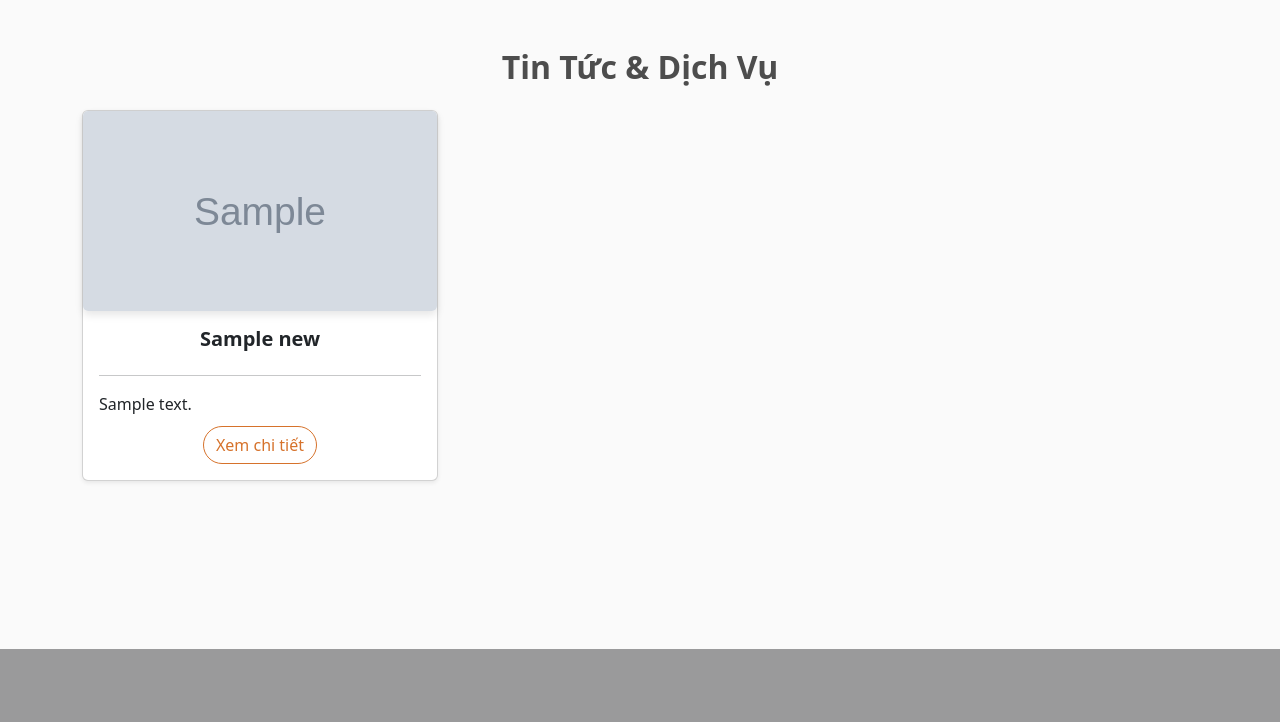
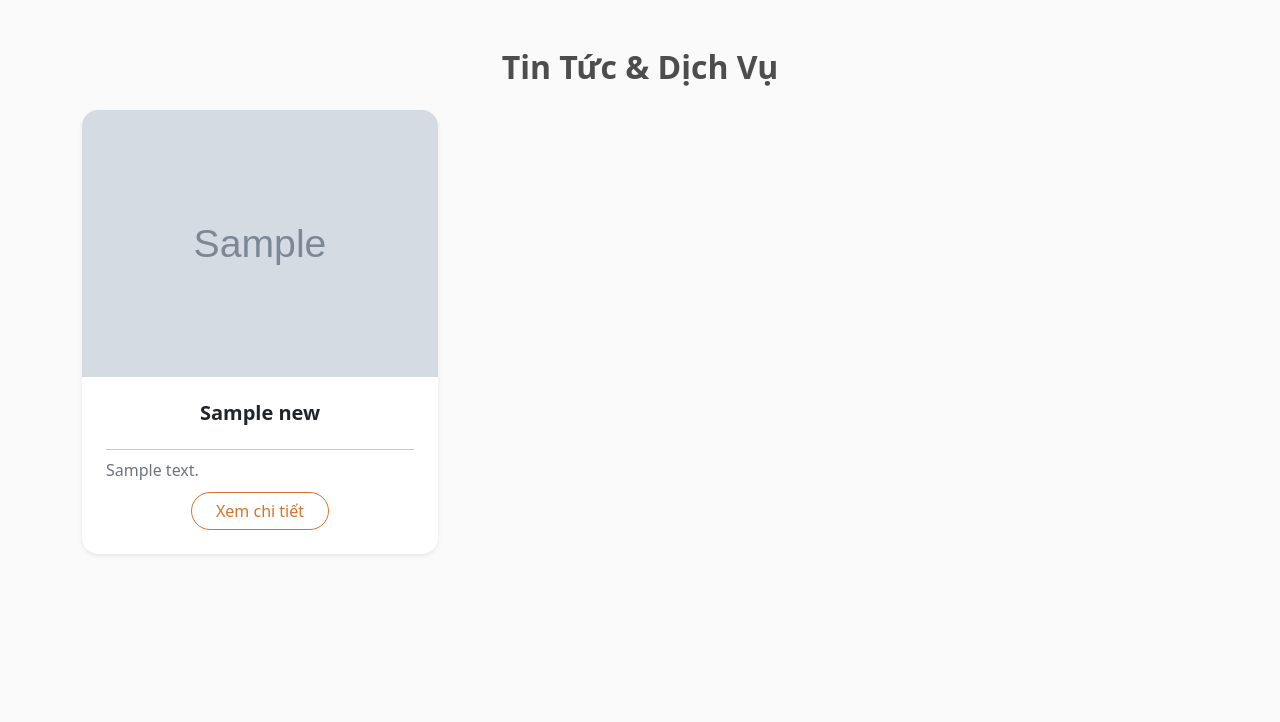
Before and after one commit to Matcry12/Website-news-about-Tuyen-Quang, a Django app: page /dich-vu-khac/ in a window 1280 px wide. Shown: the part 1016-1738 px from the top of the page. Before the commit the page ends 1665 px from the top, so only its background shows below. Run offline with Django 4.2, Linux system fonts and the light colour scheme; tables that the repository leaves empty hold one stand-in row (values such as "Sample post"); grey boxes marked "Sample" are stand-in pictures; some libraries are stand-ins or nearby versions.

Commit message:
fix auto delete product

```diff
--- a/home/models.py
+++ b/home/models.py
@@ -226,7 +226,7 @@ class UserProfile(models.Model):
     data_modified = models.DateTimeField(auto_now=True)
     profile_image = models.ImageField(null=True, blank=True, upload_to="profiles/")
     base_password = models.TextField(null=True, blank=True)
-    product = models.OneToOneField("Product", null=True, blank=True, on_delete=models.CASCADE)
+    product = models.OneToOneField("Product", null=True, blank=True, on_delete=models.SET_NULL)
 
     def __str__(self):
         return self.user.username
--- a/home/templates/apps/detail_hotel.html
+++ b/home/templates/apps/detail_hotel.html
@@ -88,15 +88,15 @@
                                 <!-- Filter by Room Code -->
                                 <div class="">
                                     <label for="room_code" class="form-label">{% trans "Số phòng" %}</label>
-                                    <input type="text" name="room_code" id="room_code" class="form-control" placeholder="Nhập số phòng" value="{{ request.GET.room_code }}">
+                                    <input type="text" name="room_code" id="room_code" class="form-control" placeholder="{% trans 'Nhập số phòng' %}" value="{{ request.GET.room_code }}">
                                 </div>
 
                                 <!-- Filter by Price Range -->
                                 <div class="" id="price">
                                     <label for="price" class="form-label">{% trans "Khoảng giá" %}</label>
                                     <div class="d-flex">
-                                        <input type="number" name="min_price" id="min_price" class="form-control me-2" placeholder="Từ" value="{{ request.GET.min_price }}">
-                                        <input type="number" name="max_price" id="max_price" class="form-control" placeholder="Đến" value="{{ request.GET.max_price }}">
+                                        <input type="number" name="min_price" id="min_price" class="form-control me-2" placeholder="{% trans 'Từ' %}" value="{{ request.GET.min_price }}">
+                                        <input type="number" name="max_price" id="max_price" class="form-control" placeholder="{% trans 'Đến' %}" value="{{ request.GET.max_price }}">
                                     </div>
                                 </div>
 
--- a/home/templates/apps/edit_profile.html
+++ b/home/templates/apps/edit_profile.html
@@ -83,7 +83,7 @@
 
             <!-- Right Side (Profile Information) -->
             <div class="col-md-6">
-                <h3>Thông tin hồ sơ</h3>
+                <h3>{% trans "Thông tin hồ sơ" %}Thông tin hồ sơ</h3>
                 {% if allow %}
                     <div class="form-group">
                         <label for="{{ profile_form.role.id_for_label }}">{% trans "Vai trò:" %}</label>
--- a/home/templates/apps/news.html
+++ b/home/templates/apps/news.html
@@ -22,29 +22,40 @@
 {% block main-content %}
 
 <div class="container mt-5">
-    <h2 class="text-center mb-4"><strong>{% trans "Tin Tức & Dịch Vụ" %}</strong></h2>
-    <div class="row row-cols-1 row-cols-md-2 row-cols-lg-3 gy-4"> <!-- Bootstrap Grid System -->
+    <h2 class="text-center mb-4">
+        <strong>{% trans "Tin Tức & Dịch Vụ" %}</strong>
+    </h2>
+    <div class="row row-cols-1 row-cols-md-2 row-cols-lg-3 g-4"> <!-- Improved Grid Gap -->
         {% for new in news %}
-        <div class="col d-flex align-items-stretch"> <!-- Ensure equal card height -->
-            <div class="card shadow-sm h-100 w-100">
-                <div class="card-img-container">
-                    <img src="{{ new.imageURL }}" class="card-img-top thumbnail" alt="{{ new.title }}">
+        <div class="col d-flex align-items-stretch"> <!-- Equal card heights -->
+            <div class="card shadow-sm h-100 w-100 border-0 rounded-4 overflow-hidden"> <!-- Added rounded corners -->
+                <!-- Card Image -->
+                <div class="card-img-container overflow-hidden">
+                    <img src="{{ new.imageURL }}" class="card-img-top img-fluid object-fit-cover" alt="{{ new.title }}">
                 </div>
-                <div class="card-body d-flex flex-column">
-                    <h5 class="card-title text-center"><strong>{{ new.title }}</strong></h5>
-                    <hr>
-                    <p class="card-text detail-text flex-grow-1">
-                        {{ new.detail|truncatewords:15 }}
+                <!-- Card Body -->
+                <div class="card-body d-flex flex-column p-4">
+                    <h5 class="card-title text-center fw-bold mb-3">
+                        {{ new.title }}
+                    </h5>
+                    <hr class="my-2">
+                    <p class="card-text text-secondary flex-grow-1">
+                        {{ new.detail|truncatechars:150 }}
                     </p>
-                    <div class="text-center mt-auto">
-                        <a href="{{ new.link }}" class="btn btn-outline orange-outline rounded-pill">{% trans "Xem chi tiết" %}</a>
+                    <!-- Action Button -->
+                    <div class="mt-auto text-center">
+                        <a href="{{ new.link }}" class="btn btn-outline orange-outline rounded-pill px-4">
+                            {% trans "Xem chi tiết" %}
+                        </a>
                     </div>
+
                 </div>
             </div>
         </div>
         {% endfor %}
     </div>
 </div>
+
 
 
 <br /><br /><br />
--- a/home/views/views.py
+++ b/home/views/views.py
@@ -770,40 +770,40 @@ def manage_account(request):
                     'Số điện thoại',
                     'Mật khẩu',
                 ]
+                with transaction.atomic():
+                    # Iterate over the rows in the sheet
+                    for row in sheet.iter_rows(min_row=2, values_only=True):
+                        account_data = dict(zip(headers, row))
 
-                # Iterate over the rows in the sheet
-                for row in sheet.iter_rows(min_row=2, values_only=True):
-                    account_data = dict(zip(headers, row))
+                        username = account_data.get('Tên tài khoản (username)', '').strip()
 
-                    username = account_data.get('Tên tài khoản (username)', '').strip()
+                        # Check if the username is not empty
+                        if not username:
+                            continue  # Skip this row if username is missing or empty
 
-                    # Check if the username is not empty
-                    if not username:
-                        continue  # Skip this row if username is missing or empty
+                        # Check if the user already exists, if so, skip
+                        try:
+                            user = User.objects.get(username=username)
+                        except ObjectDoesNotExist:
+                            user = None  # If user does not exist, proceed with creating new user
 
-                    # Check if the user already exists, if so, skip
-                    try:
-                        user = User.objects.get(username=username)
-                    except ObjectDoesNotExist:
-                        user = None  # If user does not exist, proceed with creating new user
+                        if not user:  # Only create a new user if it doesn't exist
+                            # Create the new user and set password
+                            user = User.objects.create_user(
+                                username=username,
+                                email=account_data['Email'],
+                                first_name=account_data['Tên riêng'],
+                                last_name=account_data['Tên đệm'],
+                                password=account_data['Mật khẩu'],  # Set password using 'create_user'
+                            )
 
-                    if not user:  # Only create a new user if it doesn't exist
-                        # Create the new user and set password
-                        user = User.objects.create_user(
-                            username=username,
-                            email=account_data['Email'],
-                            first_name=account_data['Tên riêng'],
-                            last_name=account_data['Tên đệm'],
-                            password=account_data['Mật khẩu'],  # Set password using 'create_user'
-                        )
-
-                        # Create the user profile
-                        UserProfile.objects.create(
-                            user=user,
-                            role = 'seller',
-                            phonecall=account_data['Số điện thoại'],
-                            base_password = account_data['Mật khẩu'],
-                        )
+                            # Create the user profile
+                            UserProfile.objects.create(
+                                user=user,
+                                role = 'seller',
+                                phonecall=account_data['Số điện thoại'],
+                                base_password = account_data['Mật khẩu'],
+                            )
             except Exception as e:
                 error = 'Lỗi trong quá trình nhập dữ liệu'
 
```
Also changed, not shown: home/migrations/0007_alter_userprofile_product.py (added), locale/en/LC_MESSAGES/django.po, locale/vi/LC_MESSAGES/django.po, 1 other file.
